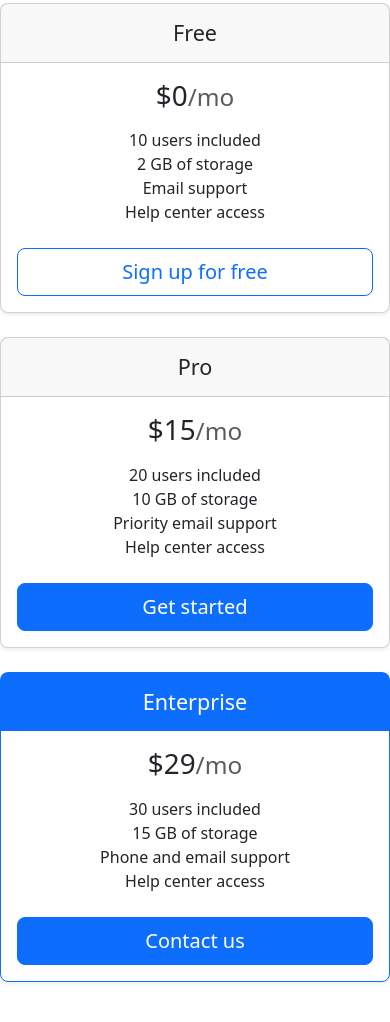
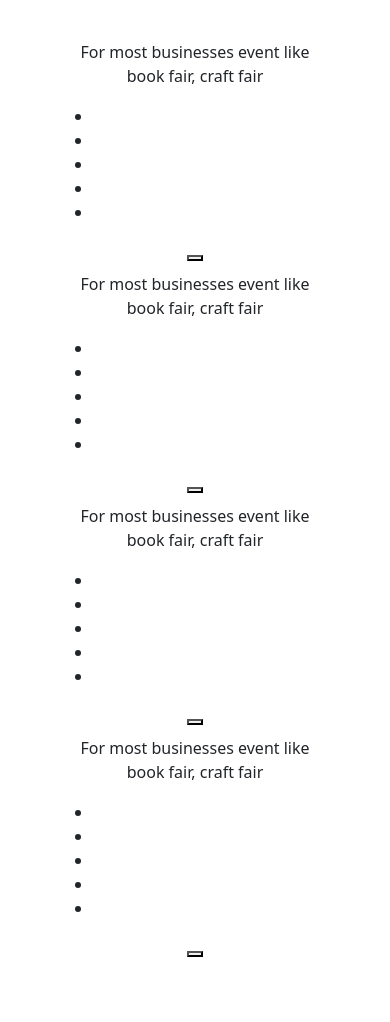
Before and after one commit to EsrakFahim/first_bootstrap_project, a plain HTML site: page index.html in a window 390 px wide. Shown: the part 940-1962 px from the top of the page. After the commit the page ends 1900 px from the top, so only its background shows below. Drawn offline with nearby package versions, Linux system fonts and the light colour scheme.

Commit message:
responsive and added some sections

```diff
--- a/index.html
+++ b/index.html
@@ -18,8 +18,8 @@
 
         <!-- navigation part start -->
         <nav class=" navbar navbar-expand-lg bg-body-tertiary">
-            <div class="container-fluid">
-                <a class="navbar-brand ps-5 ms-5" href="#"> <span class="h3">Abacus Convention Center</span> </a>
+            <div class="container">
+                <a class="navbar-brand  " href="#"> <span class="h3">Abacus Convention Center</span> </a>
                 <button class="navbar-toggler" type="button" data-bs-toggle="collapse"
                     data-bs-target="#navbarNavAltMarkup" aria-controls="navbarNavAltMarkup" aria-expanded="false"
                     aria-label="Toggle navigation">
@@ -53,7 +53,7 @@
                 </div>
                 <div class="carousel-inner">
                     <div class="carousel-item active mb-3">
-                        <img src="./images/banner.png" class="d-block w-100" alt="...">
+                        <img src="./images/banner.png" class="d-block img-fluid" alt="...">
                         <div class="carousel-caption d-none d-md-block">
                             <h1>The perfect venue for yournext event</h1>
                             <p>Amet minim mollit non deserunt ullamco est sit aliquadolor do amet sint. Velit <br>
@@ -62,7 +62,7 @@
                         </div>
                     </div>
                     <div class="carousel-item mb-3">
-                        <img src="./images/banner.png" class="d-block w-100" alt="...">
+                        <img src="./images/banner.png" class="d-block img-fluid" alt="...">
                         <div class="carousel-caption d-none d-md-block">
                             <h1>The perfect venue for yournext event</h1>
                             <p>Amet minim mollit non deserunt ullamco est sit aliquadolor do amet sint. Velit <br>
@@ -71,7 +71,7 @@
                         </div>
                     </div>
                     <div class="carousel-item mb-3">
-                        <img src="./images/banner.png" class="d-block w-100" alt="...">
+                        <img src="./images/banner.png" class="d-block img-fluid" alt="...">
                         <div class="carousel-caption d-none d-md-block">
                             <h1>The perfect venue for yournext event</h1>
                             <p>Amet minim mollit non deserunt ullamco est sit aliquadolor do amet sint. Velit <br>
@@ -80,7 +80,7 @@
                         </div>
                     </div>
                     <div class="carousel-item mb-3">
-                        <img src="./images/banner.png" class="d-block w-100" alt="...">
+                        <img src="./images/banner.png" class="d-block img-fluid" alt="...">
                         <div class="carousel-caption d-none d-md-block">
                             <h1>The perfect venue for yournext event</h1>
                             <p>Amet minim mollit non deserunt ullamco est sit aliquadolor do amet sint. Velit <br>
@@ -114,13 +114,13 @@
     <main>
 
         <!-- banner 2 part start  -->
-        <section class="container mt-5 mb-5">
+        <section class="container mt-5 mb-5 w-75">
             <div>
-                <div class="row align-items-center">
-                    <div class="col-6">
-                        <img class="container-fluid" src="./images/wedding.png" alt="">
+                <div class="row align-items-center gx-5 gy-5">
+                    <div class="col-lg-6 col-12 col-sm-12">
+                        <img class="img-fluid" src="./images/wedding.png" alt="">
                     </div>
-                    <div class="col-6 p-0 m-0">
+                    <div class="col-lg-6 col-12 col-sm-12 p-0 m-0 ">
                         <p class="h1">Every moment is Precious </p>
                         <p>Lorem ipsum dolor sit amet consectetur adipisicing elit. Maxime mollitia amet ipsum, quisquam
                             eveniet unde accusantium aliquid, beatae a asperiores perspiciatis sint praesentium impedit
@@ -133,59 +133,62 @@
         <!-- banner 2 part end  -->
 
         <!-- pricing part start  -->
-        <div class="row row-cols-1 row-cols-md-3 mb-3 mt-5 text-center">
-            <div class="col">
-                <div class="card mb-4 rounded-3 shadow-sm">
-                    <div class="card-header py-3">
-                        <h4 class="my-0 fw-normal">Free</h4>
-                    </div>
-                    <div class="card-body">
-                        <h1 class="card-title pricing-card-title">$0<small class="text-muted fw-light">/mo</small></h1>
-                        <ul class="list-unstyled mt-3 mb-4">
-                            <li>10 users included</li>
-                            <li>2 GB of storage</li>
-                            <li>Email support</li>
-                            <li>Help center access</li>
-                        </ul>
-                        <button type="button" class="w-100 btn btn-lg btn-outline-primary">Sign up for free</button>
-                    </div>
+        <section class="container text-center w-75">
+            <div class="row align-items-center">
+                <div class="col-lg-3 col-md-6 col-sm-12">
+                    <p class="h1"></p>
+                    <p class="h2"></p>
+                    <p>For most businesses event like book fair, craft fair</p>
+                    <ul>
+                        <li><span></span></li>
+                        <li><span></span></li>
+                        <li><span></span></li>
+                        <li><span></span></li>
+                        <li><span></span></li>
+                    </ul>
+                    <button></button>
+                </div>
+                <div class="col-lg-3 col-md-6 col-sm-12">
+                    <p class="h1"></p>
+                    <p class="h2"></p>
+                    <p>For most businesses event like book fair, craft fair</p>
+                    <ul>
+                        <li><span></span></li>
+                        <li><span></span></li>
+                        <li><span></span></li>
+                        <li><span></span></li>
+                        <li><span></span></li>
+                    </ul>
+                    <button></button>
+                </div>
+                <div class="col-lg-3 col-md-6 col-sm-12">
+                    <p class="h1"></p>
+                    <p class="h2"></p>
+                    <p>For most businesses event like book fair, craft fair</p>
+                    <ul>
+                        <li><span></span></li>
+                        <li><span></span></li>
+                        <li><span></span></li>
+                        <li><span></span></li>
+                        <li><span></span></li>
+                    </ul>
+                    <button></button>
+                </div>
+                <div class="col-lg-3 col-md-6 col-sm-12">
+                    <p class="h1"></p>
+                    <p class="h2"></p>
+                    <p>For most businesses event like book fair, craft fair</p>
+                    <ul>
+                        <li><span></span></li>
+                        <li><span></span></li>
+                        <li><span></span></li>
+                        <li><span></span></li>
+                        <li><span></span></li>
+                    </ul>
+                    <button></button>
                 </div>
             </div>
-            <div class="col">
-                <div class="card mb-4 rounded-3 shadow-sm">
-                    <div class="card-header py-3">
-                        <h4 class="my-0 fw-normal">Pro</h4>
-                    </div>
-                    <div class="card-body">
-                        <h1 class="card-title pricing-card-title">$15<small class="text-muted fw-light">/mo</small></h1>
-                        <ul class="list-unstyled mt-3 mb-4">
-                            <li>20 users included</li>
-                            <li>10 GB of storage</li>
-                            <li>Priority email support</li>
-                            <li>Help center access</li>
-                        </ul>
-                        <button type="button" class="w-100 btn btn-lg btn-primary">Get started</button>
-                    </div>
-                </div>
-            </div>
-            <div class="col">
-                <div class="card mb-4 rounded-3 shadow-sm border-primary">
-                    <div class="card-header py-3 text-bg-primary border-primary">
-                        <h4 class="my-0 fw-normal">Enterprise</h4>
-                    </div>
-                    <div class="card-body">
-                        <h1 class="card-title pricing-card-title">$29<small class="text-muted fw-light">/mo</small></h1>
-                        <ul class="list-unstyled mt-3 mb-4">
-                            <li>30 users included</li>
-                            <li>15 GB of storage</li>
-                            <li>Phone and email support</li>
-                            <li>Help center access</li>
-                        </ul>
-                        <button type="button" class="w-100 btn btn-lg btn-primary">Contact us</button>
-                    </div>
-                </div>
-            </div>
-        </div>
+        </section>
 
         <!-- pricing part end  -->
 
```
